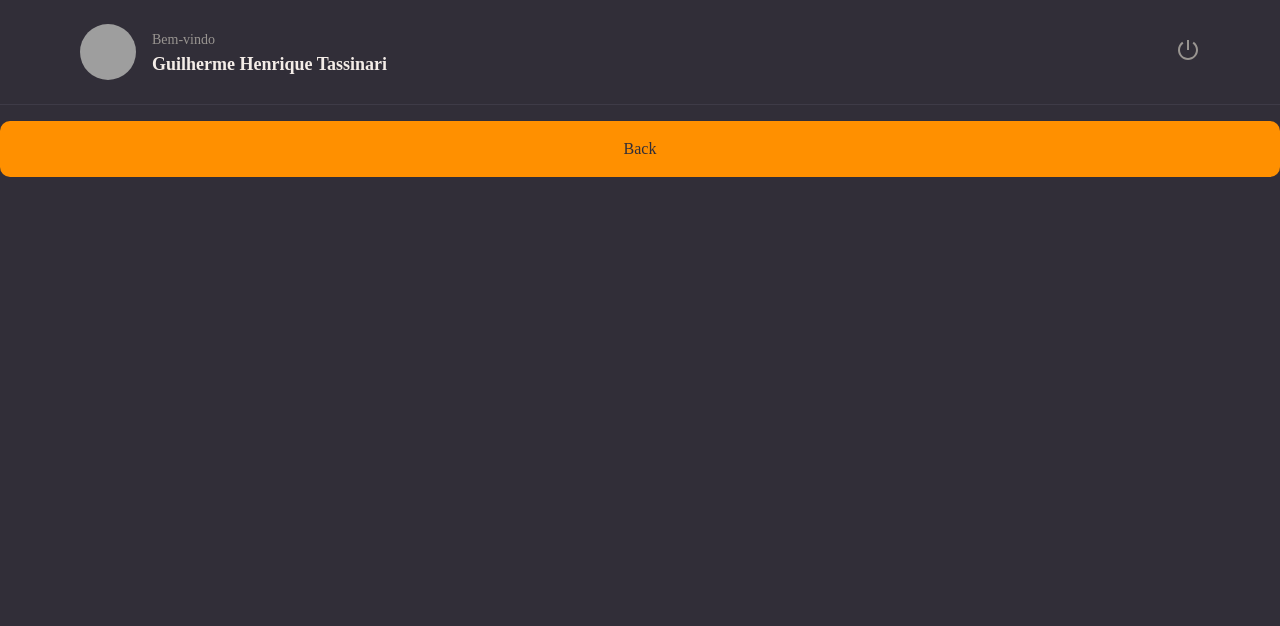
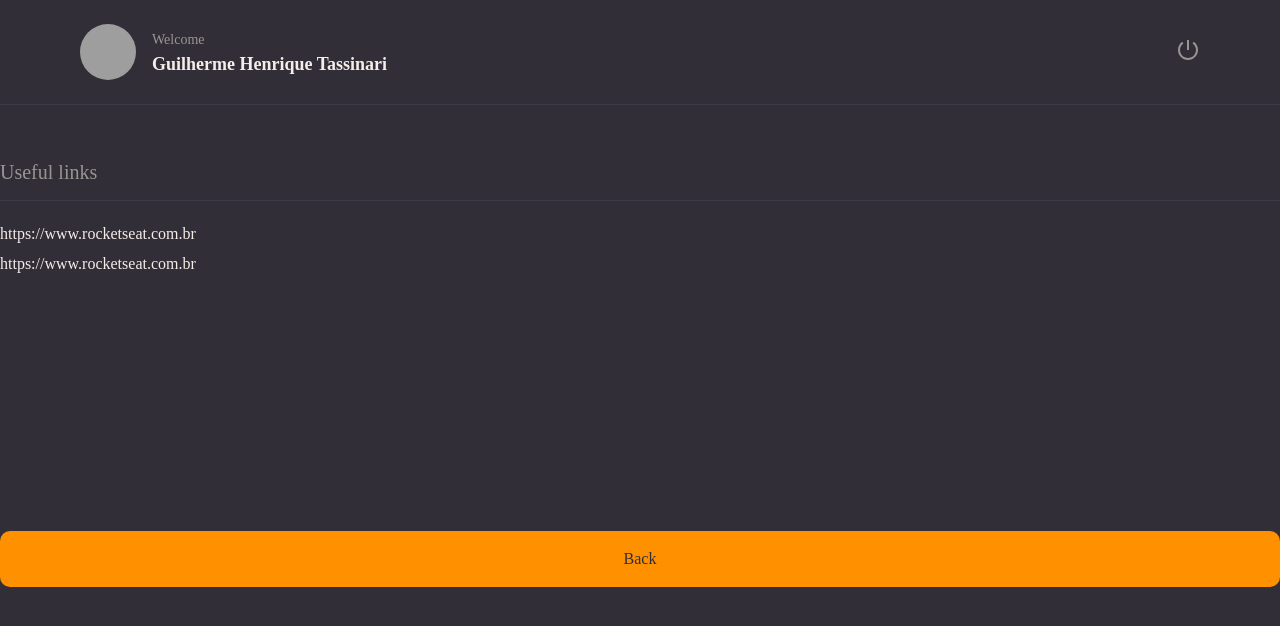
Before and after one commit to GHTassinari/RocketNotes, a React app: page / in a window 1280 px wide. Shown: the top 626 px of the page. Built offline with nearby package versions, Linux system fonts and the light colour scheme; grey boxes are pictures that could not be loaded; the HTML template or start-up script is replaced by a standard one.

Commit message:
Creating the Section and Links component, both are being used inside the Details component

```diff
--- a/src/components/Header/index.jsx
+++ b/src/components/Header/index.jsx
@@ -6,10 +6,10 @@
   return(
     <Container>
       <Profile>
-        <img src="https:/github.com/GHTassinari.png" alt="Foto do usuário"></img>
+        <img src="https:/github.com/GHTassinari.png" alt="Users Photo"></img>
 
         <div>
-          <span>Bem-vindo</span>
+          <span>Welcome</span>
           <strong>Guilherme Henrique Tassinari</strong>
         </div>
       </Profile>
--- /dev/null
+++ b/src/components/Section/index.jsx
@@ -0,0 +1,10 @@
+import { Container } from "./styles";
+
+export function Section({ title, children }){
+  return (
+    <Container>
+      <h2>{title}</h2>
+      {children}
+    </Container>
+  );
+}
--- /dev/null
+++ b/src/components/Section/styles.js
@@ -0,0 +1,18 @@
+import styled from 'styled-components';
+
+export const Container = styled.section`
+  margin: 56px 0 28px;
+
+  > h2 {
+    border-bottom-width: 1px;
+    border-bottom-style: solid;
+    border-bottom-color: ${({ theme }) => theme.COLORS.BACKGROUND_700};
+
+    padding-bottom: 16px;
+    margin-bottom: 24px;
+
+    color: ${({ theme }) => theme.COLORS.GRAY_100 };
+    font-size: 20px;
+    font-weight: 400;
+  }
+`;
--- a/src/pages/Details/index.jsx
+++ b/src/pages/Details/index.jsx
@@ -1,14 +1,20 @@
-import { Container } from "./styles";
+import { Container, Links } from "./styles";
 
 import { Header } from "../../components/Header";
 import { Button } from "../../components/Button";
+import { Section} from "../../components/Section";
 
 export function Details() {
   return (
     <Container>
-      <Header>
+      <Header />
 
-      </Header>
+      <Section title="Useful links">
+        <Links>
+          <li><a href="#">https://www.rocketseat.com.br</a></li>
+          <li><a href="#">https://www.rocketseat.com.br</a></li>
+        </Links>
+      </Section>
 
       <Button title="Back" />
     </Container>
--- a/src/pages/Details/styles.js
+++ b/src/pages/Details/styles.js
@@ -8,3 +8,15 @@
   grid-template-rows: 105px auto;
   grid-template-areas: "header" "content";
 `;
+
+export const Links = styled.ul`
+  list-style: none;
+
+  > li {
+    margin-top: 12px;
+
+    a {
+      color: ${({ theme }) => theme.COLORS.WHITE };
+    }
+  }
+  `
```
